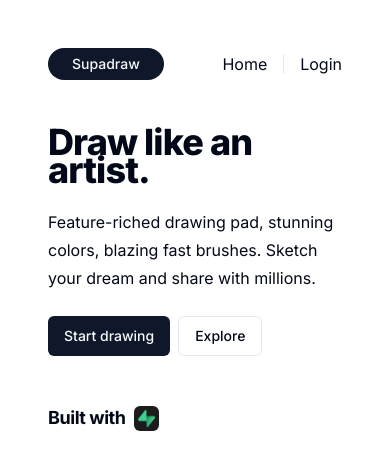
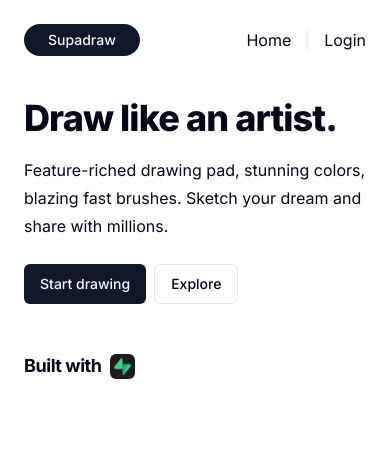
Before and after one commit to arbizen/supadraw, a Next.js app: page / in a window 390 px wide. Shown: the top 470 px of the page. Built offline with nearby package versions, Linux system fonts and the light colour scheme.

Commit message:
padding fixed for mobile version

```diff
--- a/src/app/page.js
+++ b/src/app/page.js
@@ -6,7 +6,7 @@ import Header from "@/components/builtIn/Header";
 export default function Home() {
   return (
     <div className="h-screen md:bg-[url(https://play.tailwindcss.com/img/grid.svg)] bg-center">
-      <div className="max-w-2xl h-full mx-auto py-12 bg-[url(https://play.tailwindcss.com/img/grid.svg) md:bg-white shadow-md px-12">
+      <div className="max-w-2xl h-full mx-auto p-6 bg-[url(https://play.tailwindcss.com/img/grid.svg) md:bg-white shadow-md md:p-12">
         <Header />
         <h1 className="pt-6 scroll-m-20 text-4xl font-extrabold leading-7 tracking-tight">
           Draw like an artist.
```
